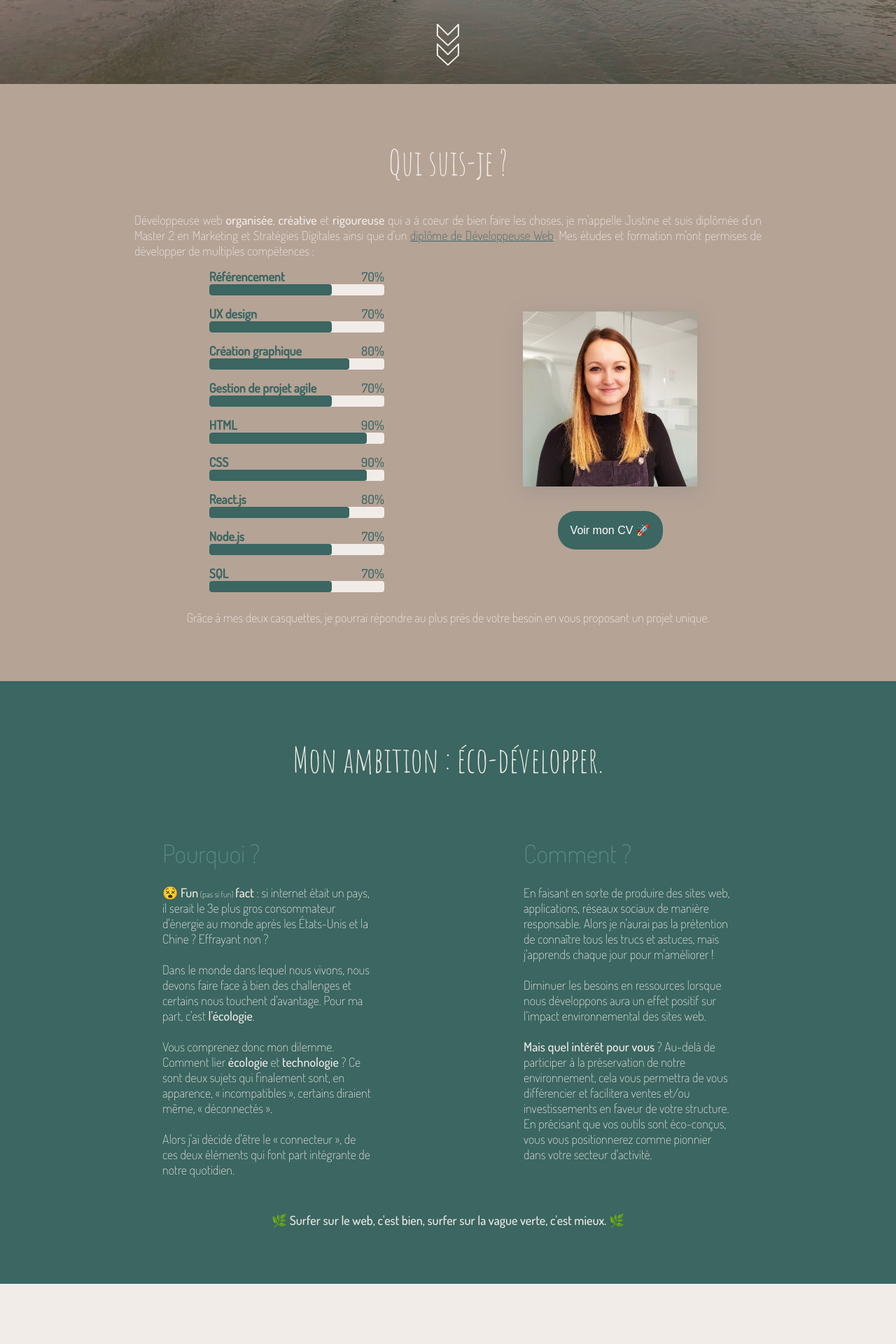
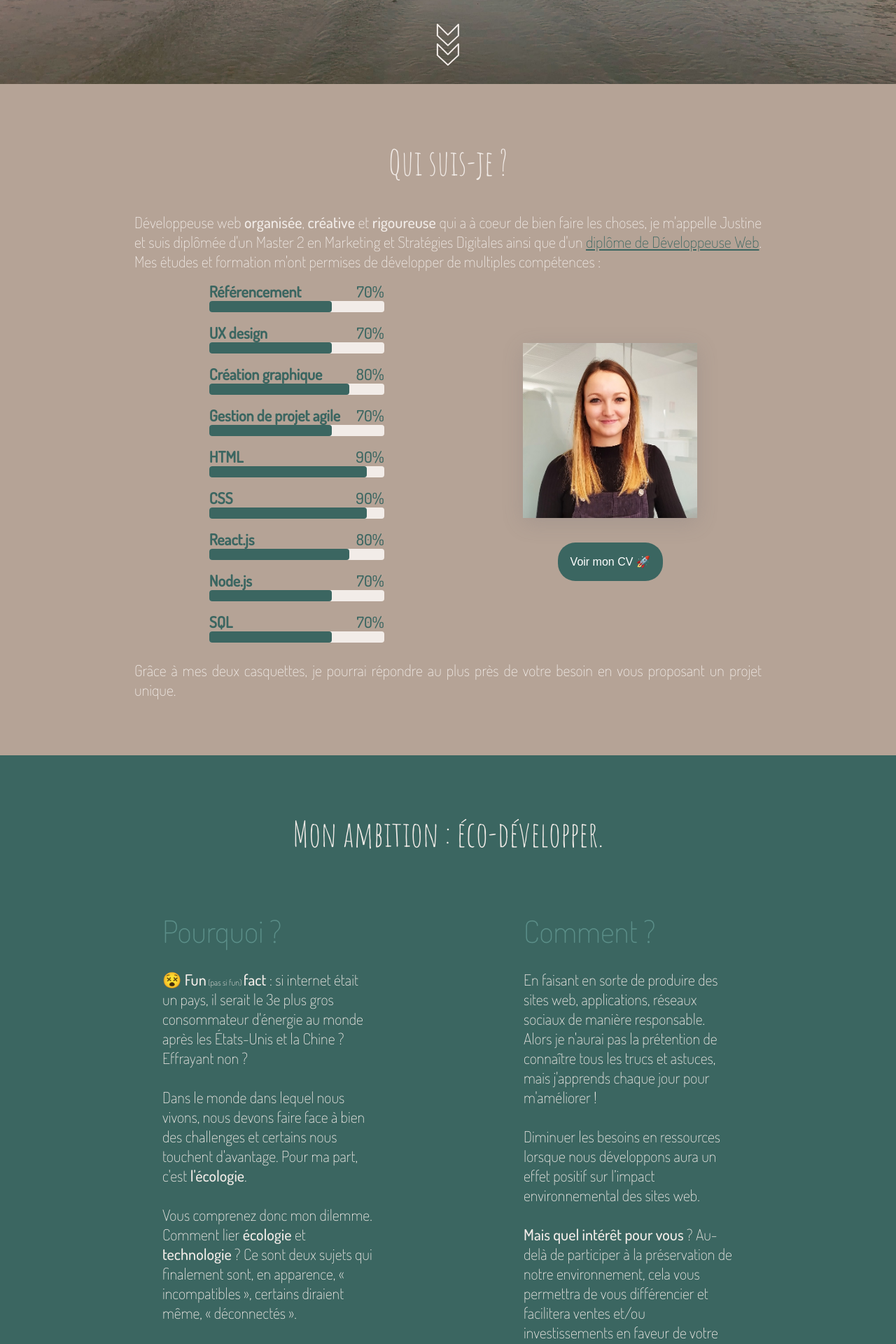
Before and after one commit to JuPrvnt/site-perso-frontend, a React (Create React App) app: page / in a window 1280 px wide. Shown: the part 680-2600 px from the top of the page at 70% size. Built offline with nearby package versions, Linux system fonts and the light colour scheme.

Commit message:
font + grosses

```diff
--- a/src/sections/Contact/Contact.scss
+++ b/src/sections/Contact/Contact.scss
@@ -1,6 +1,6 @@
 #contact {
   padding: 100px 15% 100px 15%;
-  font-size: 17px;
+  font-size: 22px;
   text-align: center;
   background-color: #b5a396;
   color: #f2ece8;
@@ -17,3 +17,9 @@
   height: 30px;
   margin: 20px;
 }
+
+@media screen and (max-width: 810px) {
+  #contact {
+    font-size: 18px;
+  }
+}
--- a/src/sections/Green/Green.scss
+++ b/src/sections/Green/Green.scss
@@ -1,6 +1,6 @@
 #green {
   padding: 80px 15% 80px 15%;
-  font-size: 18px;
+  font-size: 22px;
   text-align: justify;
   background: #3b6661;
   color: #f2ece8;
@@ -29,3 +29,9 @@
   font-weight: 200;
   font-size: 12px;
 }
+
+@media screen and (max-width: 810px) {
+  #green {
+    font-size: 18px;
+  }
+}
--- a/src/sections/Who/Who.scss
+++ b/src/sections/Who/Who.scss
@@ -2,7 +2,7 @@
 
 #who {
   padding: 80px 15% 80px 15%;
-  font-size: 18px;
+  font-size: 22px;
   text-align: justify;
   background-color: #b5a396;
   color: #f2ece8;
@@ -120,6 +120,9 @@ span {
 }
 
 @media screen and (max-width: 810px) {
+  #who {
+    font-size: 18px;
+  }
   .who-content {
     flex-direction: column;
   }
```
Also changed, not shown: src/App.scss (+0 -79 lines).
